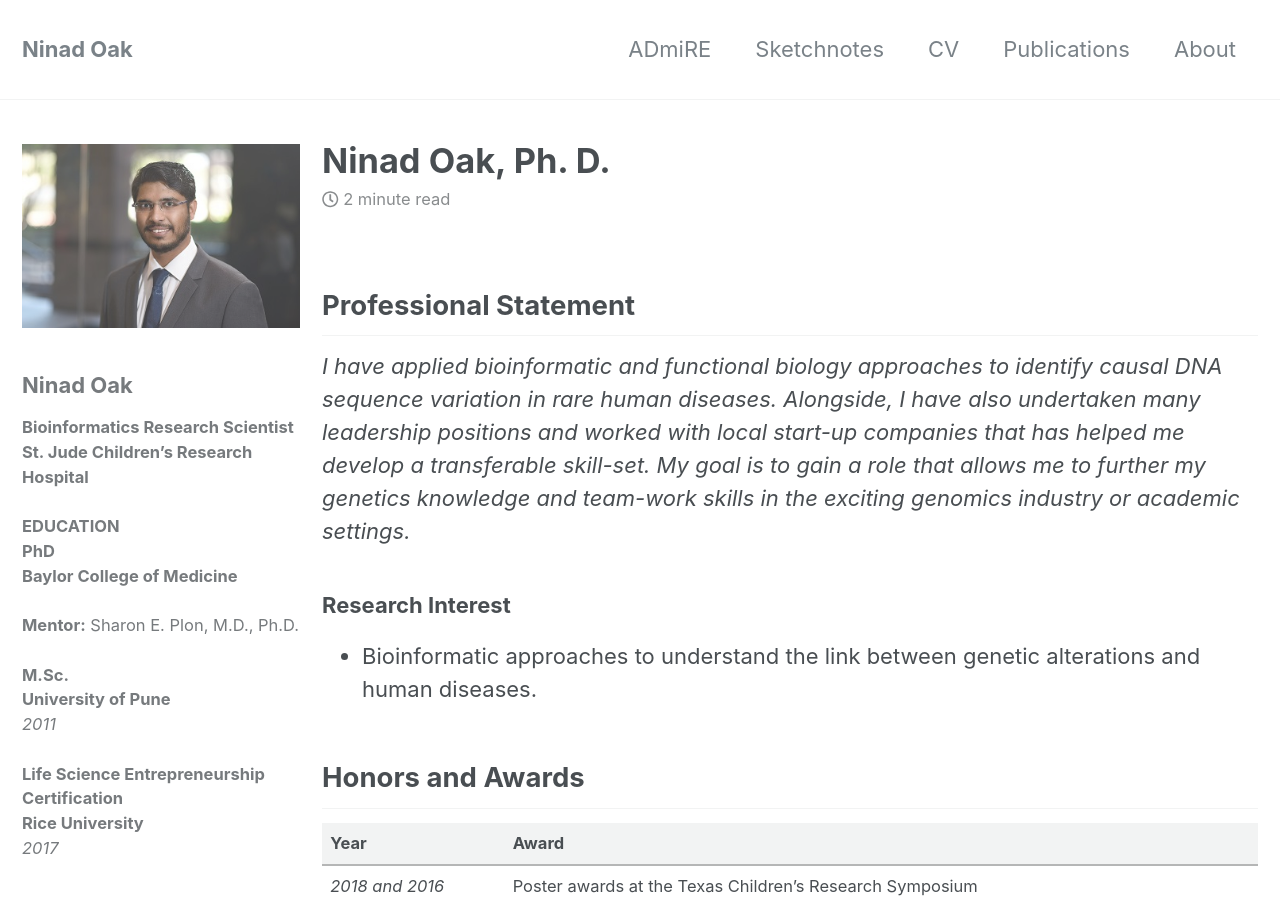
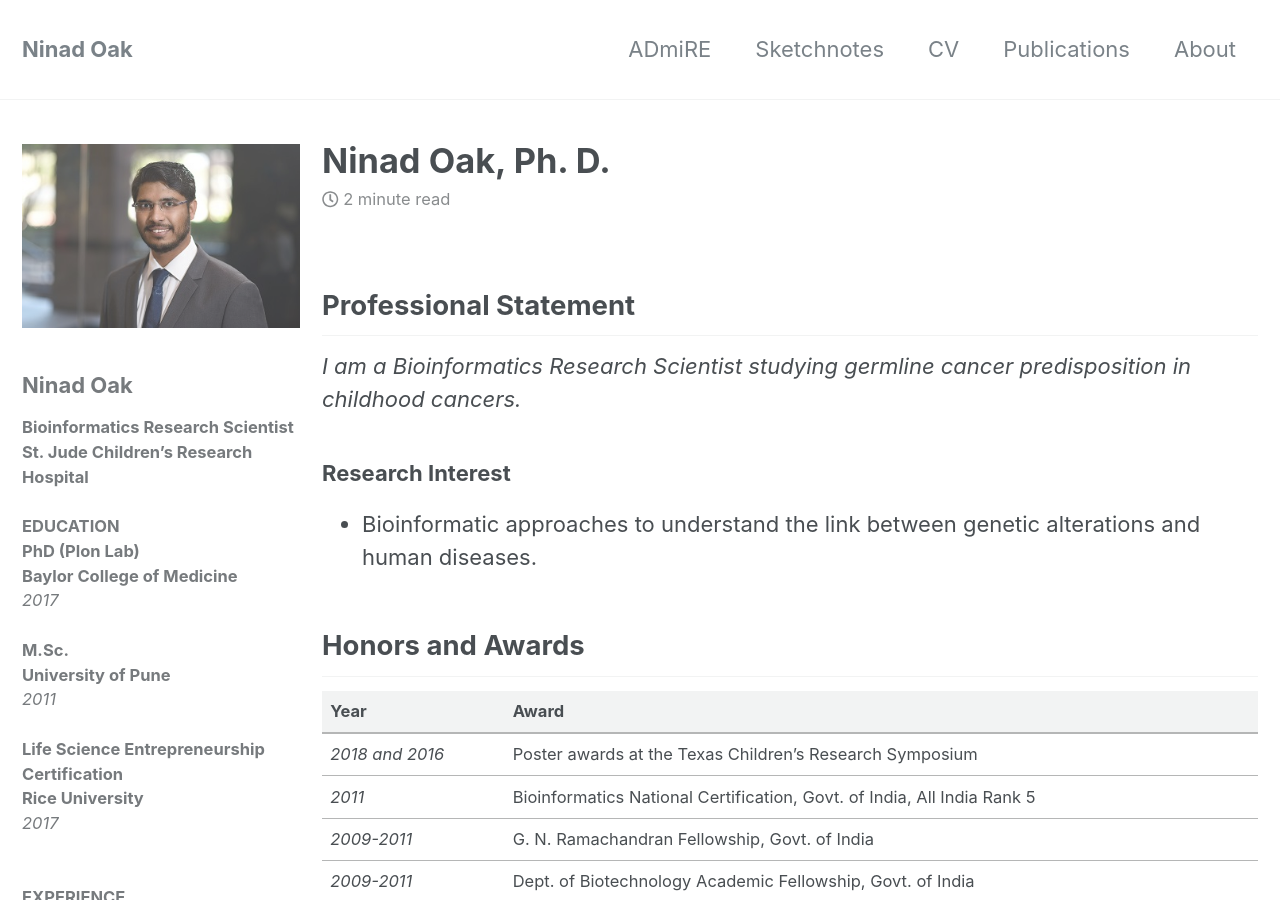
Before and after one commit to nroak/nroak.github.io, a Jekyll site: the page built from _pages/cv.md, in a window 1280 px wide and 900 px high. Built offline with Jekyll 4.4.1, drawn with Linux system fonts in a browser that asks for light colours; nearby versions of some CDN libraries.

Commit message:
Update cv.md

```diff
--- a/_pages/cv.md
+++ b/_pages/cv.md
@@ -10,11 +10,11 @@ title: "Ninad Oak, Ph. D."
 sidebar:
   - title: "Ninad Oak"
     image: /assets/images/Profile2-small.jpg
-    text: "**Bioinformatics Research Scientist**<br />**St. Jude Children's Research Hospital**<br /><br />**EDUCATION**<br />**PhD**<br />**Baylor College of Medicine**<br /><br />**Mentor:** Sharon E. Plon, M.D., Ph.D.<br /><br />**M.Sc.**<br />**University of Pune**<br />_2011_<br /><br /> **Life Science Entrepreneurship Certification**<br />**Rice University**<br />_2017_<br /><br /><br />**EXPERIENCE**<br /> **PhD Student- Plon Lab**<br />**Baylor College of Medicine**<br />_2012- Present_<br /><br />**Consultant**<br />**TMC Consulting Agency**<br />_2017_<br /><br />**Junior Research Fellow**<br />**ACTREC, India**<br />_2011-2012_"
+    text: "**Bioinformatics Research Scientist**<br />**St. Jude Children's Research Hospital**<br /><br />**EDUCATION**<br />**PhD (Plon Lab)**<br />**Baylor College of Medicine**<br />_2017_<br /><br />**M.Sc.**<br />**University of Pune**<br />_2011_<br /><br /> **Life Science Entrepreneurship Certification**<br />**Rice University**<br />_2017_<br /><br /><br />**EXPERIENCE**<br />**Consultant**<br />**TMC Consulting Agency**<br />_2017_<br /><br />**Junior Research Fellow**<br />**ACTREC, India**<br />_2011-2012_"
 
 ---
 ## Professional Statement
-_I have applied bioinformatic and functional biology approaches to identify causal DNA sequence variation in rare human diseases. Alongside, I have also undertaken many leadership positions and worked with local start-up companies that has helped me develop a transferable skill-set. My goal is to gain a role that allows me to further my genetics knowledge and team-work skills in the exciting genomics industry or academic settings._
+_I am a Bioinformatics Research Scientist studying germline cancer predisposition in childhood cancers._
 
 ### Research Interest
 - Bioinformatic approaches to understand the link between genetic alterations and human diseases.
```
